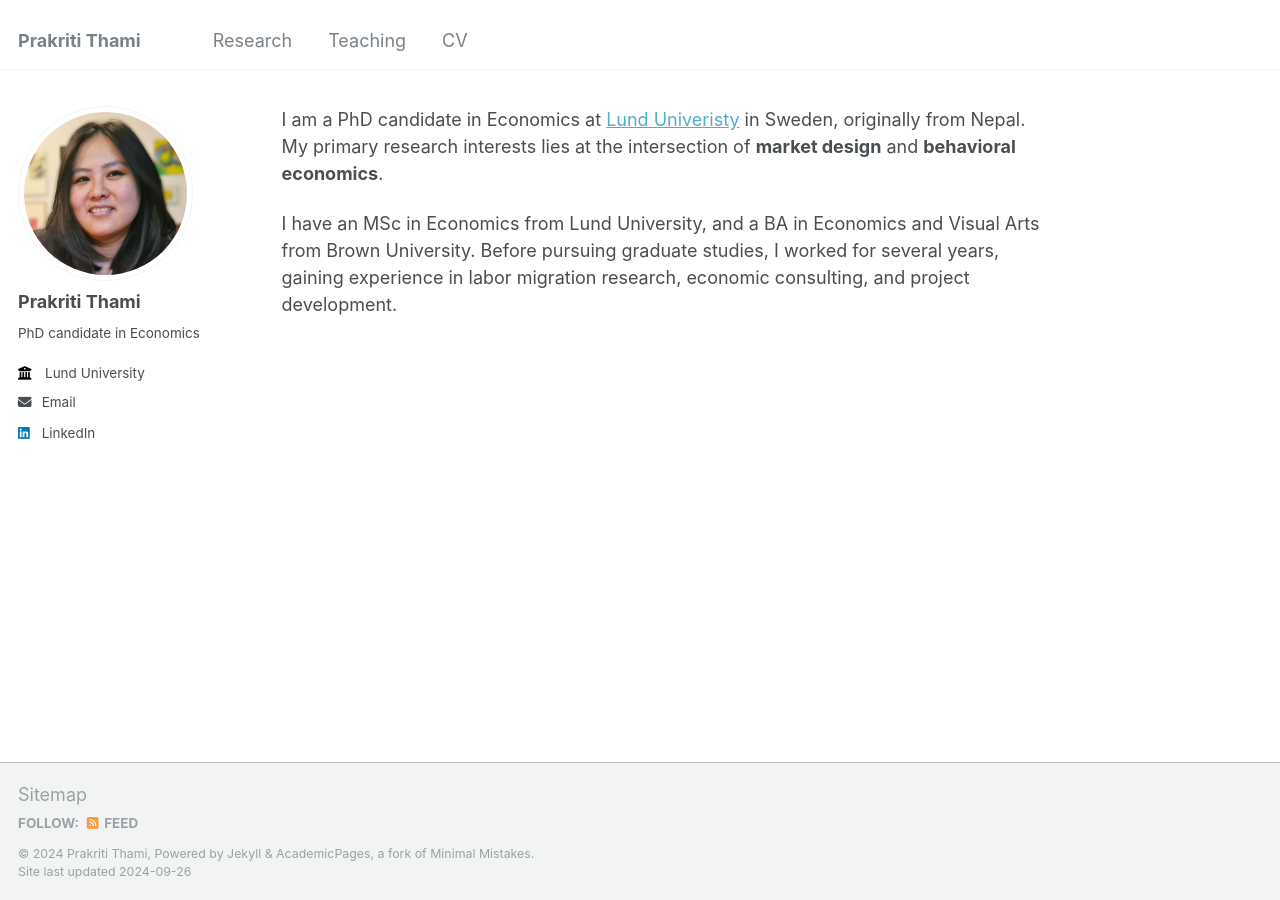
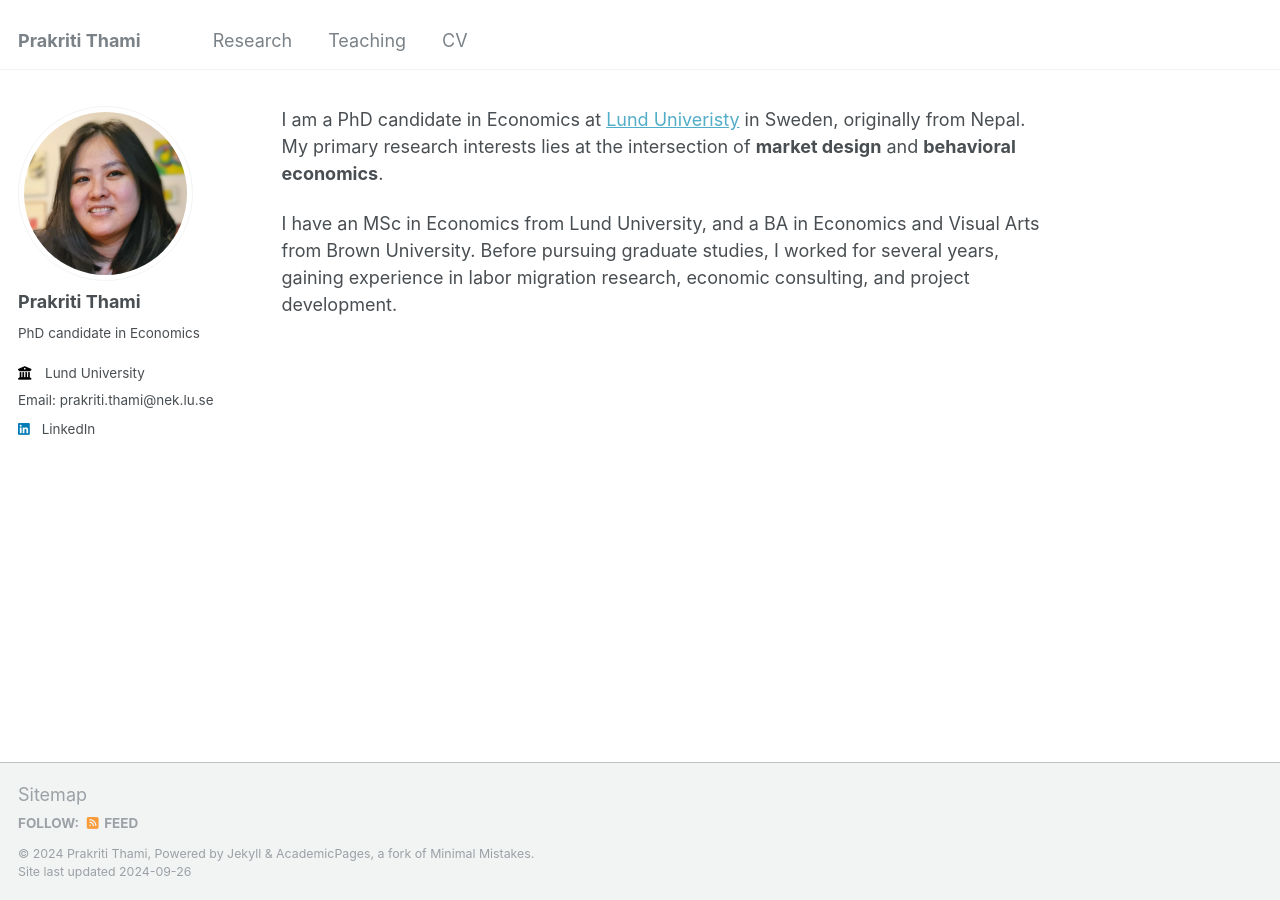
Before and after one commit to prakritithami/prakritithami.github.io, a Jekyll site: the page built from _pages/about.md, in a window 1280 px wide. Built offline with Jekyll 4.4.1, drawn with Linux system fonts in a browser that asks for light colours.

Commit message:
Update author-profile.html

```diff
--- a/_includes/author-profile.html
+++ b/_includes/author-profile.html
@@ -34,7 +34,7 @@
         <li><a href="{{ author.uri }}"><i class="fas fa-fw fa-link icon-pad-right" aria-hidden="true"></i>{{ site.data.ui-text[site.locale].website_label | default: "Website" }}</a></li>
       {% endif %}
       {% if author.email %}
-        <li><a href="mailto:{{ author.email }}"><i class="fas fa-fw fa-envelope icon-pad-right" aria-hidden="true"></i>{{ site.data.ui-text[site.locale].email_label | default: "Email" }}</a></li>
+        <li>Email: prakriti.thami@nek.lu.se</li>
       {% endif %}
 
       <!-- Font Awesome and Academicons icons / Academic websites -->
```
